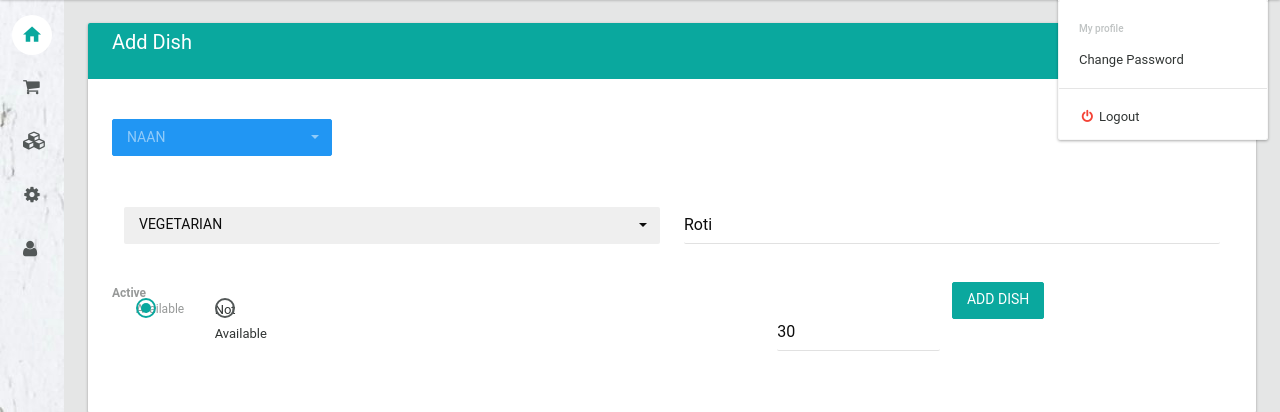
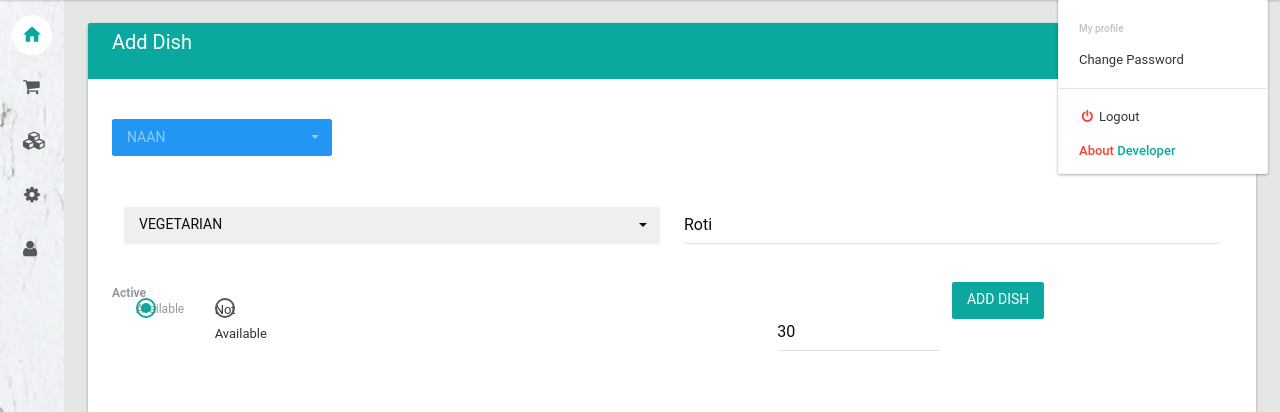
Before and after one commit to iamrishi-x/Restaurant_Mangement, a Django app: page /CustomerAndDish/edit_dish/6/ in a window 1280 px wide, after a click on "Profile Setting". Shown: the part 65-477 px from the top of the page. Run offline with Django 3.2, Linux system fonts and the light colour scheme; data comes from the database, SQL or seed files in the repository; some libraries are stand-ins or nearby versions.

Commit message:
Added About and for Depolyment

```diff
--- a/restMain/urls.py
+++ b/restMain/urls.py
@@ -24,6 +24,7 @@ from . import views
 urlpatterns = [
     path('admin/', admin.site.urls),
     path('', views.IndexMain, name="RestManagementIndex"),
+    path('about', views.IndexAbout, name="RestManagementAbout"),
     path('CustomerAndDish/', include('CustomerAndDish.urls')),
     path('users/login/', auth_views.LoginView.as_view(template_name="login.html"), name="login"),
     path('users/logout/', auth_views.LogoutView.as_view(), {'next_page': '/'}, name='logout'),
--- a/restMain/views.py
+++ b/restMain/views.py
@@ -5,3 +5,7 @@ from django.contrib.auth.decorators import login_required
 def IndexMain(request):
     return redirect('CustomerAndDish/')
     # return render(request,'index.html')
+
+
+def IndexAbout(request):
+    return render(request,'index.html')
--- a/templates/index.html
+++ b/templates/index.html
@@ -1,7 +1,7 @@
 {% extends 'layout.html' %}
 
-{% block title %} All Orders {% endblock %}
+{% block title %} About {% endblock %}
 
 {% block body %}
-                <h1>hello boys this is test hiii !</h1>
+                <h1> Developer : Rushi Bagul </h1>
 {% endblock %}
--- a/templates/layout.html
+++ b/templates/layout.html
@@ -64,6 +64,7 @@
 					</li>
 				</ul>
 			</div>
+
 				<!-- Collect the nav links, forms, and other content for toggling -->
 			<div class="headerbar-right">
 				<ul class="header-nav header-nav-profile">
@@ -79,6 +80,11 @@
 							<li class="divider"></li>
 							<li><a href="{% url 'logout' %}"><i class="fa fa-fw fa-power-off text-danger"></i>
 									Logout</a></li>
+							<li>
+								<a href="{% url 'RestManagementAbout' %}">
+									<span class="text-medium text-light text-danger">About </span><span class="text-medium text-light text-primary">Developer</span>
+								</a>
+							</li>
 						</ul>
 						<!--end .dropdown-menu -->
 					</li>
@@ -86,6 +92,7 @@
 				</ul>
 				<!--end .header-nav-profile -->
 			</div>
+
 			<!--end #header-navbar-collapse -->
 		</div>
 	</header>
```
